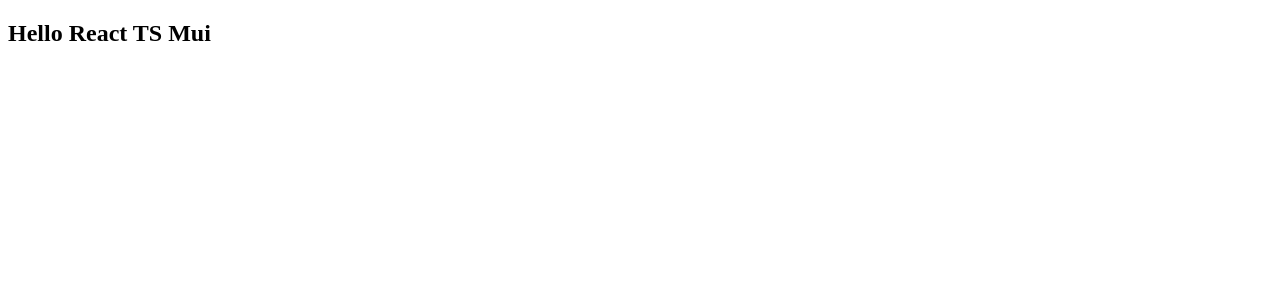
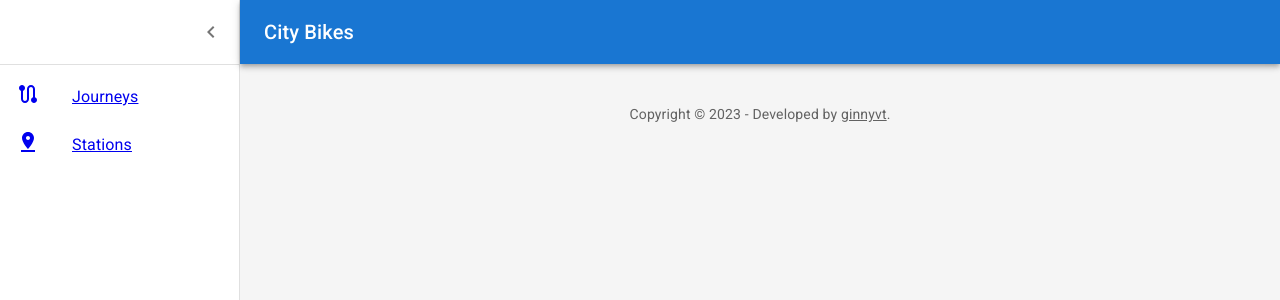
Before and after one commit to ginnyvt/city_bikes, a React (Create React App) app in the folder client/: page / in a window 1280 px wide. Shown: the top 300 px of the page. Built offline with nearby package versions, Linux system fonts and the light colour scheme; a web font is replaced by a local one.

Commit message:
feat: adds mui template and navigation items

```diff
--- a/client/src/App.tsx
+++ b/client/src/App.tsx
@@ -1,7 +1,8 @@
 import React from "react";
+import Dashboard from "./components/ui/Dashboard";
 
 function App() {
-	return <h2>Hello React TS Mui</h2>;
+	return <Dashboard />;
 }
 
 export default App;
--- /dev/null
+++ b/client/src/components/ui/Dashboard.tsx
@@ -0,0 +1,152 @@
+import * as React from "react";
+import { styled, createTheme, ThemeProvider } from "@mui/material/styles";
+import CssBaseline from "@mui/material/CssBaseline";
+import MuiDrawer from "@mui/material/Drawer";
+import Box from "@mui/material/Box";
+import MuiAppBar, { AppBarProps as MuiAppBarProps } from "@mui/material/AppBar";
+import Toolbar from "@mui/material/Toolbar";
+import List from "@mui/material/List";
+import Typography from "@mui/material/Typography";
+import Divider from "@mui/material/Divider";
+import IconButton from "@mui/material/IconButton";
+import Container from "@mui/material/Container";
+import Grid from "@mui/material/Grid";
+import Link from "@mui/material/Link";
+import MenuIcon from "@mui/icons-material/Menu";
+import ChevronLeftIcon from "@mui/icons-material/ChevronLeft";
+import { mainListItems } from "./listItems";
+
+function Copyright(props: any) {
+	return (
+		<Typography variant="body2" color="text.secondary" align="center" {...props}>
+			{"Copyright © "} {new Date().getFullYear()} - Developed by{" "}
+			<Link color="inherit" href="https://www.linkedin.com/in/ginnytran/">
+				ginnyvt
+			</Link>
+			{"."}
+		</Typography>
+	);
+}
+
+const drawerWidth: number = 240;
+
+interface AppBarProps extends MuiAppBarProps {
+	open?: boolean;
+}
+
+const AppBar = styled(MuiAppBar, {
+	shouldForwardProp: (prop) => prop !== "open",
+})<AppBarProps>(({ theme, open }) => ({
+	zIndex: theme.zIndex.drawer + 1,
+	transition: theme.transitions.create(["width", "margin"], {
+		easing: theme.transitions.easing.sharp,
+		duration: theme.transitions.duration.leavingScreen,
+	}),
+	...(open && {
+		marginLeft: drawerWidth,
+		width: `calc(100% - ${drawerWidth}px)`,
+		transition: theme.transitions.create(["width", "margin"], {
+			easing: theme.transitions.easing.sharp,
+			duration: theme.transitions.duration.enteringScreen,
+		}),
+	}),
+}));
+
+const Drawer = styled(MuiDrawer, { shouldForwardProp: (prop) => prop !== "open" })(({ theme, open }) => ({
+	"& .MuiDrawer-paper": {
+		position: "relative",
+		whiteSpace: "nowrap",
+		width: drawerWidth,
+		transition: theme.transitions.create("width", {
+			easing: theme.transitions.easing.sharp,
+			duration: theme.transitions.duration.enteringScreen,
+		}),
+		boxSizing: "border-box",
+		...(!open && {
+			overflowX: "hidden",
+			transition: theme.transitions.create("width", {
+				easing: theme.transitions.easing.sharp,
+				duration: theme.transitions.duration.leavingScreen,
+			}),
+			width: theme.spacing(7),
+			[theme.breakpoints.up("sm")]: {
+				width: theme.spacing(9),
+			},
+		}),
+	},
+}));
+
+const mdTheme = createTheme();
+
+function DashboardContent() {
+	const [open, setOpen] = React.useState(true);
+	const toggleDrawer = () => {
+		setOpen(!open);
+	};
+
+	return (
+		<ThemeProvider theme={mdTheme}>
+			<Box sx={{ display: "flex" }}>
+				<CssBaseline />
+				<AppBar position="absolute" open={open}>
+					<Toolbar
+						sx={{
+							pr: "24px", // keep right padding when drawer closed
+						}}
+					>
+						<IconButton
+							edge="start"
+							color="inherit"
+							aria-label="open drawer"
+							onClick={toggleDrawer}
+							sx={{
+								marginRight: "36px",
+								...(open && { display: "none" }),
+							}}
+						>
+							<MenuIcon />
+						</IconButton>
+						<Typography component="h1" variant="h6" color="inherit" noWrap sx={{ flexGrow: 1 }}>
+							City Bikes
+						</Typography>
+					</Toolbar>
+				</AppBar>
+				<Drawer variant="permanent" open={open}>
+					<Toolbar
+						sx={{
+							display: "flex",
+							alignItems: "center",
+							justifyContent: "flex-end",
+							px: [1],
+						}}
+					>
+						<IconButton onClick={toggleDrawer}>
+							<ChevronLeftIcon />
+						</IconButton>
+					</Toolbar>
+					<Divider />
+					<List component="nav">{mainListItems}</List>
+				</Drawer>
+				<Box
+					component="main"
+					sx={{
+						backgroundColor: (theme) => (theme.palette.mode === "light" ? theme.palette.grey[100] : theme.palette.grey[900]),
+						flexGrow: 1,
+						height: "100vh",
+						overflow: "auto",
+					}}
+				>
+					<Toolbar />
+					<Container maxWidth="lg" sx={{ mt: 4, mb: 4 }}>
+						<Grid container spacing={3}></Grid>
+						<Copyright sx={{ pt: 4 }} />
+					</Container>
+				</Box>
+			</Box>
+		</ThemeProvider>
+	);
+}
+
+export default function Dashboard() {
+	return <DashboardContent />;
+}
--- /dev/null
+++ b/client/src/components/ui/listItems.tsx
@@ -0,0 +1,34 @@
+import * as React from "react";
+import ListItemButton from "@mui/material/ListItemButton";
+import ListItemIcon from "@mui/material/ListItemIcon";
+import ListItemText from "@mui/material/ListItemText";
+import RouteIcon from "@mui/icons-material/Route";
+import PinDropIcon from "@mui/icons-material/PinDrop";
+
+import { Link } from "react-router-dom";
+
+export const mainListItems = (
+	<React.Fragment>
+		<ListItemButton>
+			<ListItemIcon>
+				<Link to="/">
+					<RouteIcon />
+				</Link>
+			</ListItemIcon>
+			<Link to="/">
+				<ListItemText primary="Journeys" />
+			</Link>
+		</ListItemButton>
+
+		<ListItemButton>
+			<ListItemIcon>
+				<Link to="/stations">
+					<PinDropIcon />
+				</Link>
+			</ListItemIcon>
+			<Link to="/stations">
+				<ListItemText primary="Stations" />
+			</Link>
+		</ListItemButton>
+	</React.Fragment>
+);
```
Also changed, not shown: client/src/components/ui/Title.tsx (added, +14 -0 lines).
